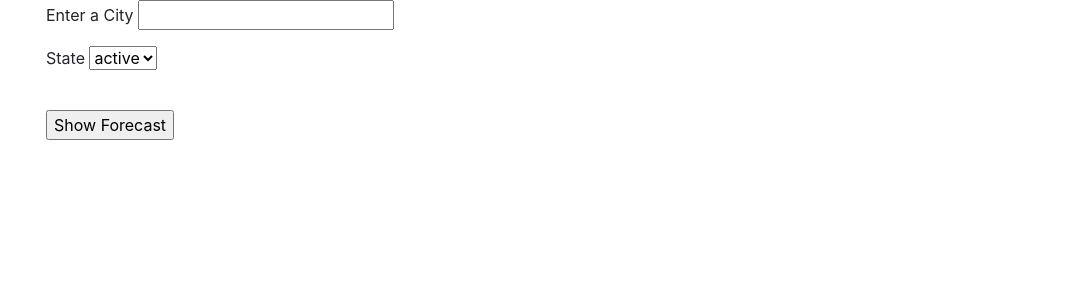
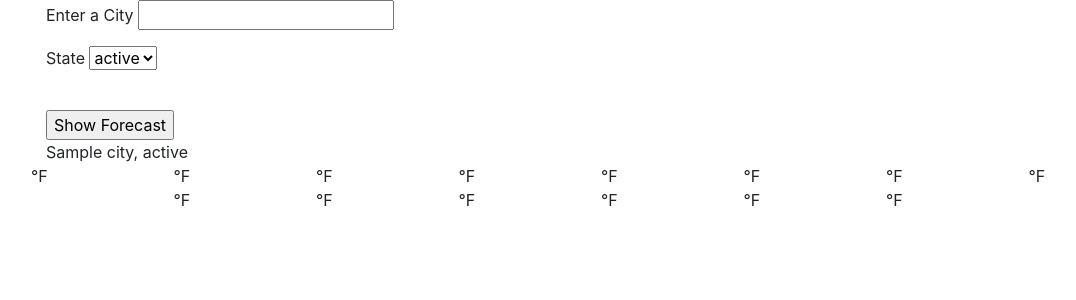
Before and after one commit to RutaTeclai/project-weather-forecast, a Flask app: template templates/forecastpage.html in a window 1280 px wide. Shown: the top 300 px of the page, without its empty margins (39-1115 px from the left). Run offline with Flask 2, Linux system fonts and the light colour scheme; tables that the repository leaves empty hold one stand-in row (values such as "Sample post"); the template is opened without the code that fills it: values that come from a table or form of the project are taken from there, most other values are stand-ins (such as "Sample title", 1, 10 or a date in 2020); some libraries are stand-ins or nearby versions.

Commit message:
Define route('/forecast-search) ---> display forecast by city,state

```diff
--- a/forecast_data.py
+++ b/forecast_data.py
@@ -15,7 +15,8 @@
     city_data = open('data/cities_geodata.json').read()
 
     city_data_dict = json.loads(city_data)
-
+    latitude = ''
+    longitude = ''
     for city in city_data_dict:
 
          if city['city'] == city_name and city['state_id'] == state:
--- a/server.py
+++ b/server.py
@@ -36,13 +36,15 @@
     if user and user.password == password:
         city = user.city
         state = user.state
+
+        print(f'{city} {state}')
         state_code_dict= get_state_code()
 
         points = forecast_data.lat_lng_city_state(city,state)
         grid = forecast_data.get_gridpoints(points)
         forecast_url = grid['forecast']
         forecast_dict = forecast_data.show_forecast(forecast_url)
-        return render_template('forecastpage.html', state_code = state_code_dict, city=city, state=state)
+        return render_template('forecastpage.html', forecast = forecast_dict, state_code = state_code_dict, city=city, state=state)
 
     else:
         flash("Enter correct email and password or create a new user account")
@@ -51,16 +53,31 @@
     return "forecast"
 
 
-@app.route('/forecast', methods=['POST'])
+@app.route('/forecast_search')
 def show_request():
 
-    if request.method == 'POST':
+    city = request.args.get('city')
+    state = request.args.get('state')
 
-        print(True)
+    points = forecast_data.lat_lng_city_state(city,state)
 
-    elif request.method == 'GET':
-        print(False)
-    return 'true'
+    state_code_dict= get_state_code()
+    if points == ",":
+
+        flash("Enter correct city and state combination")
+        return render_template('forecastpagecopy.html', state_code = state_code_dict)
+
+    else:
+
+        grid = forecast_data.get_gridpoints(points)
+        forecast_url = grid['forecast']
+        forecast_dict = forecast_data.show_forecast(forecast_url)
+        return render_template('forecastpage.html', forecast = forecast_dict, state_code = state_code_dict, city=city, state=state)
+
+
+
+
+
 
 
 def get_state_code():
--- a/templates/forecastpage.html
+++ b/templates/forecastpage.html
@@ -25,6 +25,72 @@
         </div>
     </div>
 
+    <div>{{city}}, {{state}} </div>
+
+    <div class="row days-forecast">
+        {% if (forecast['properties']['periods'][0]['name']) == 'Today' or (forecast['properties']['periods'][0]['name']) == 'This Afternoon' %}
+
+
+           {% for i  in range(0,13,2)%}
+
+            <div class="col">
+
+                <div class="row forecast_date">{{forecast['properties']['periods'][i]['name']}} </div>
+                <div class="row short-forecast">{{forecast['properties']['periods'][i]['shortForecast']}}</div>
+                <div class="row"><img src="{{forecast['properties']['periods'][i]['icon']}}"></div>
+                <div class="row forecast_date">{{forecast['properties']['periods'][i+1]['name']}} </div>
+                <div class="row"><img src="{{forecast['properties']['periods'][i+1]['icon']}}"></div>
+                <div class="row short-forecast">{{forecast['properties']['periods'][i+1]['shortForecast']}}</div>
+                <div class="row">{{forecast['properties']['periods'][i]['temperature']}} &deg;F</div>
+                <div class="row">{{forecast['properties']['periods'][i+1]['temperature']}} &deg;F</div>
+
+
+            </div>
+
+            {% endfor %}
+
+
+        {% else %}
+
+            <div class="col">
+                <div class="row forecast_date">{{forecast['properties']['periods'][0]['name']}} </div>
+                <div class="row short-forecast">{{forecast['properties']['periods'][0]['shortForecast']}}</div>
+                <div class="row"><img src="{{forecast['properties']['periods'][0]['icon']}}"></div>
+                <div class="row">{{forecast['properties']['periods'][0]['temperature']}} &deg;F</div>
+
+            </div>
+
+
+            {% for i  in range(1,12,2)%}
+
+
+                <div class="col">
+
+                    <div class="row forecast_date">{{forecast['properties']['periods'][i]['name']}} </div>
+                    <div class="row short-forecast">{{forecast['properties']['periods'][i]['shortForecast']}}</div>
+                    <div class="row"><img src="{{forecast['properties']['periods'][i]['icon']}}"></div>
+                    <div class="row forecast_date">{{forecast['properties']['periods'][i+1]['name']}} </div>
+                    <div class="row"><img src="{{forecast['properties']['periods'][i+1]['icon']}}"></div>
+                    <div class="row short-forecast">{{forecast['properties']['periods'][i+1]['shortForecast']}}</div>
+                    <div class="row">{{forecast['properties']['periods'][i]['temperature']}} &deg;F</div>
+                    <div class="row">{{forecast['properties']['periods'][i+1]['temperature']}} &deg;F</div>
+
+                </div>
+
+
+            {% endfor %}
+            <div class="col">
+                <div class="row forecast_date">{{forecast['properties']['periods'][13]['name']}} </div>
+                <div class="row short-forecast">{{forecast['properties']['periods'][13]['shortForecast']}}</div>
+                <div class="row"><img src="{{forecast['properties']['periods'][13]['icon']}}"></div>
+                <div class="row">{{forecast['properties']['periods'][13]['temperature']}} &deg;F</div>
+
+            </div>
+
+        {% endif %}
+    </div>
+
+
 
 
 
```
